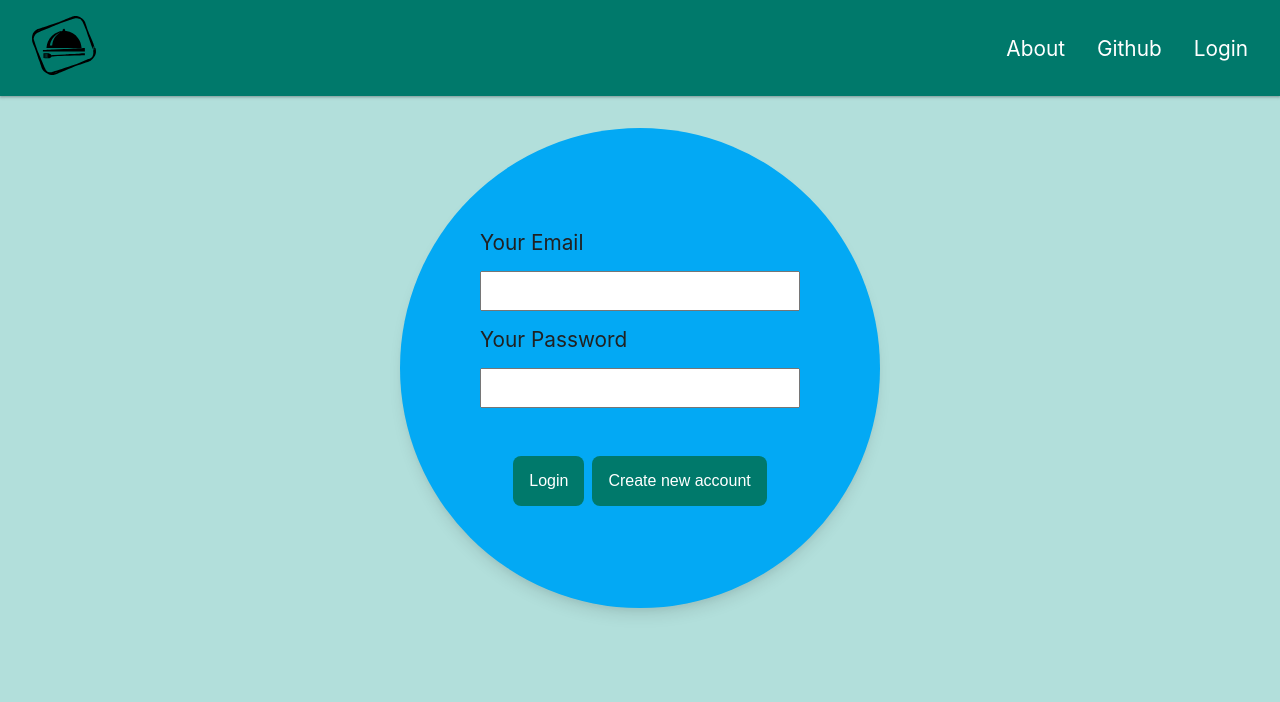
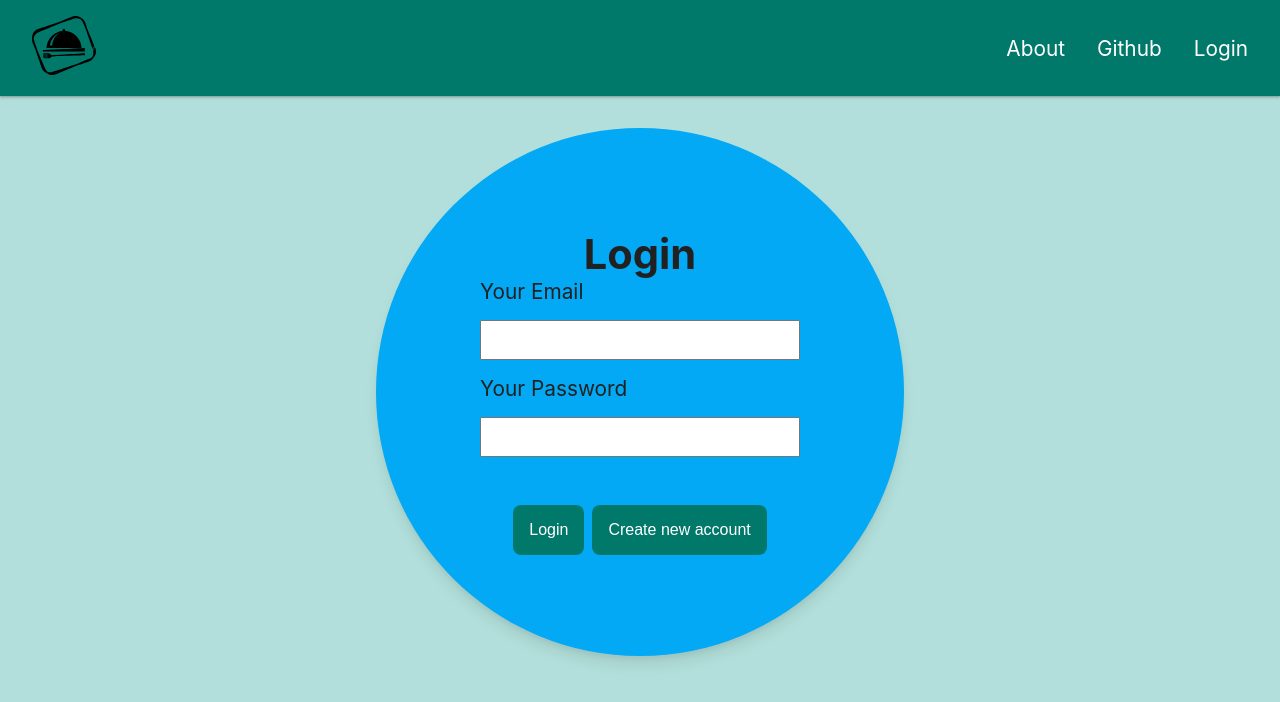
Before and after one commit to erol1098/recipe-app-react, a React (Create React App) app: page /login in a window 1280 px wide. Shown: the top 702 px of the page. Built offline with nearby package versions, Linux system fonts and the light colour scheme.

Commit message:
Login Added

```diff
--- a/src/App.js
+++ b/src/App.js
@@ -11,10 +11,12 @@ import { RecipesProvider } from "./utils/recipes";
 import GlobalStyles from "./components/UI/Global/Global.styled";
 import theme from "./components/UI/Global/Theme";
 import Login from "./pages/Login/Login";
+import { AutHContextProvider } from "./utils/auth-context";
 const App = () => {
   return (
     <ThemeProvider theme={theme}>
       <GlobalStyles />
+      <AutHContextProvider>
         <QueryProvider>
           <RecipesProvider>
             <BrowserRouter>
@@ -31,6 +33,7 @@ const App = () => {
             </BrowserRouter>
           </RecipesProvider>
         </QueryProvider>
+      </AutHContextProvider>
     </ThemeProvider>
   );
 };
--- a/src/components/Auth/Auth.styled.jsx
+++ b/src/components/Auth/Auth.styled.jsx
@@ -3,9 +3,9 @@ import styled from "styled-components";
 const StyledAuthForm = styled.form`
   /* ... */
   margin: 2rem auto;
-  width: 30rem;
-  height: 30rem;
-  padding: 2rem;
+  width: 33rem;
+  height: 33rem;
+  padding: 0 2rem;
   display: flex;
   flex-direction: column;
   align-items: center;
--- a/src/components/Auth/AuthForm.jsx
+++ b/src/components/Auth/AuthForm.jsx
@@ -1,10 +1,15 @@
-import React, { useState } from "react";
+import React, { useContext, useState } from "react";
 import StyledAuthForm from "./Auth.styled";
 import axios from "axios";
+import AuthContext from "../../utils/auth-context";
+import { useNavigate } from "react-router-dom";
 const AuthForm = () => {
+  const navigate = useNavigate();
   const [isLogin, setIsLogin] = useState(true);
+  const [isLoading, setIsLoading] = useState(false);
+  const [inputs, setInputs] = useState({ email: "", password: "" });
 
-  const [inputs, setInputs] = useState({ email: "", password: "" });
+  const { login } = useContext(AuthContext);
 
   const switchAuthModeHandler = () => {
     setIsLogin((prevState) => !prevState);
@@ -13,11 +18,31 @@ const AuthForm = () => {
   const submitHandler = (e) => {
     e.preventDefault();
     const { email, password } = inputs;
-    console.log(email, password);
     if (isLogin) {
+      (async () => {
+        try {
+          setIsLoading(true);
+          const response = await axios.post(
+            `https://identitytoolkit.googleapis.com/v1/accounts:signInWithPassword?key=AIzaSyB_X3t5rNtIXwO8U96h1FWrBEfS0vNWkU8`,
+            {
+              email: email,
+              password: password,
+              returnSecureToken: true,
+            }
+          );
+          setIsLoading(false);
+          // console.log(response);
+          login(response.data.idToken);
+          navigate("/");
+        } catch (error) {
+          setIsLoading(false);
+          alert(error.response.data.error.message || "Authentication Failed");
+        }
+      })();
     } else {
       (async () => {
         try {
+          setIsLoading(true);
           const response = await axios.post(
             `https://identitytoolkit.googleapis.com/v1/accounts:signUp?key=AIzaSyB_X3t5rNtIXwO8U96h1FWrBEfS0vNWkU8`,
             {
@@ -26,9 +51,12 @@ const AuthForm = () => {
               returnSecureToken: true,
             }
           );
+          setIsLoading(false);
           console.log(response);
+          alert("Successfully Registered!");
         } catch (error) {
-          console.log(error.response.data.error.message);
+          setIsLoading(false);
+          alert(error.response.data.error.message || "Authentication Failed");
         }
       })();
     }
@@ -42,9 +70,8 @@ const AuthForm = () => {
   };
 
   return (
-    <>
-      {/* <h1>{isLogin ? "Login" : "Sign Up"}</h1> */}
     <StyledAuthForm onSubmit={submitHandler}>
+      <h1>{isLogin ? "Login" : "Sign Up"}</h1>
       <div>
         <label htmlFor="email">Your Email</label>
         <br />
@@ -68,13 +95,15 @@ const AuthForm = () => {
         />
       </div>
       <div>
+        {!isLoading && (
           <button type="submit">{isLogin ? "Login" : "Create Account"}</button>
+        )}
+        {isLoading && <p>Sending Request</p>}
         <button type="button" onClick={switchAuthModeHandler}>
           {isLogin ? "Create new account" : "Login with existing account"}
         </button>
       </div>
     </StyledAuthForm>
-    </>
   );
 };
 
--- a/src/components/Navbar/Navbar.jsx
+++ b/src/components/Navbar/Navbar.jsx
@@ -1,8 +1,10 @@
-import React from "react";
+import React, { useContext } from "react";
 import StyledNav, { Logo } from "./Navbar.styled";
 import { NavLink } from "react-router-dom";
 import logo from "../../assets/logo.svg";
+import AuthContext from "../../utils/auth-context";
 const Navbar = () => {
+  const { isLoggedIn } = useContext(AuthContext);
   return (
     <StyledNav>
       <NavLink to="/">
@@ -22,7 +24,8 @@ const Navbar = () => {
           </a>
         </li>
         <li>
-          <NavLink to="login">Login</NavLink>
+          {!isLoggedIn && <NavLink to="login">Login</NavLink>}
+          {isLoggedIn && <NavLink to="/">Logout</NavLink>}
         </li>
       </ul>
     </StyledNav>
--- /dev/null
+++ b/src/utils/auth-context.jsx
@@ -0,0 +1,25 @@
+import { createContext, useState } from "react";
+
+const AuthContext = createContext({
+  token: "",
+  isLoggedIn: false,
+  login: (token) => {},
+  logout: () => {},
+});
+export const AutHContextProvider = (props) => {
+  const [token, setToken] = useState(null);
+  const userIsLoggedIn = !!token;
+  const loginHandler = (token) => setToken(token);
+  const logoutHandler = () => setToken(null);
+
+  const values = {
+    token: token,
+    isLoggedIn: userIsLoggedIn,
+    login: loginHandler,
+    logout: logoutHandler,
+  };
+  return (
+    <AuthContext.Provider value={values}>{props.children}</AuthContext.Provider>
+  );
+};
+export default AuthContext;
```
Also changed, not shown: 1 other file (tests, documents, lock files or other folders). Lines whose indentation alone changed are shown as unchanged.
